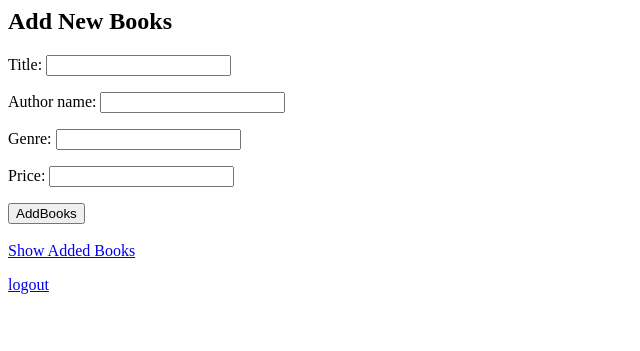
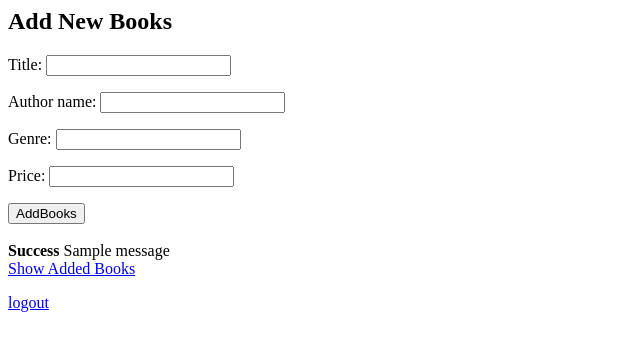
Before and after one commit to yashi-trivedi-kiwi/authenticate_basic, a Django app: page /crud in a window 1280 px wide. Shown: the top 351 px of the page, without its empty margins (0-640 px from the left). Run offline with Django 4.2, Linux system fonts and the light colour scheme; a user stored in the database is signed in; tables that the repository leaves empty hold one stand-in row (values such as "Sample post"); one stand-in notice (Sample message) is shown.

Commit message:
Showing messages upon adding books

```diff
--- a/crud/views.py
+++ b/crud/views.py
@@ -1,7 +1,10 @@
 from django.http import HttpResponseRedirect
 from django.shortcuts import render, redirect
+
+import constants
 from crud.forms import AddBooksForm
 from .models import AddBooks
+from django.contrib import messages
 
 
 def addbooks(request):
@@ -17,6 +20,7 @@ def addbooks(request):
             price = request.POST['price']
             register = AddBooks(author_name=author_name, title=title, genre=genre, price=price)
             register.save()
+            messages.success(request, constants.SUCCESS['added_books']['success'])
             form = AddBooksForm()
     else:
         form = AddBooksForm()
--- a/templates/add_books.html
+++ b/templates/add_books.html
@@ -12,6 +12,22 @@
    {% csrf_token %}
    {{ form.as_p }}
    <input type="submit" class="btn btn-success" value="AddBooks"><br><br>
+   {% if messages %}
+  {% for message in messages %}
+    <div id="message" class="container">
+        <div class="alert alert-{{ message.tags }} alert-dismissible text-center" role="alert">
+            <strong>
+                {% if message.level == DEFAULT_MESSAGE_LEVELS.ERROR %}
+                  ERROR
+                {% else %}
+                  {{ message.tags|title }}
+                {% endif %}
+            </strong>
+            {{ message }}
+        </div>
+    </div>
+  {% endfor %}
+{% endif %}
    <a href="{% url 'show'%}">Show Added Books</a>
 </form>
  </div>
--- a/templates/dashboard.html
+++ b/templates/dashboard.html
@@ -1,11 +1,8 @@
-{% if request.user.is_authenticated %}
 <h2>Hello <i style="color:blue;">{{user.last_name}}</i>, <i style="color:blue;">{{user.first_name}}</i>.<br>
 Your Username is <i style="color:blue;">{{user.username}}</i>.<br>Your Email Address is <i style="color:blue;">{{user.email}}</i>.
 </h2>
     <p type ="none"><a href="{% url 'addbooks' %}" type="submit">Books</a><br></p><br>
     <p type="none"><a href="{% url 'logout' %}" type="submit">Logout</a></p>
-    {% else %}
-     <p>You are not logged in!</p>
 
     {% if messages %}
       {% for message in messages %}
@@ -23,4 +20,3 @@ Your Username is <i style="color:blue;">{{user.username}}</i>.<br>Your Email Add
         </div>
       {% endfor %}
     {% endif %}
-{% endif %}
```
